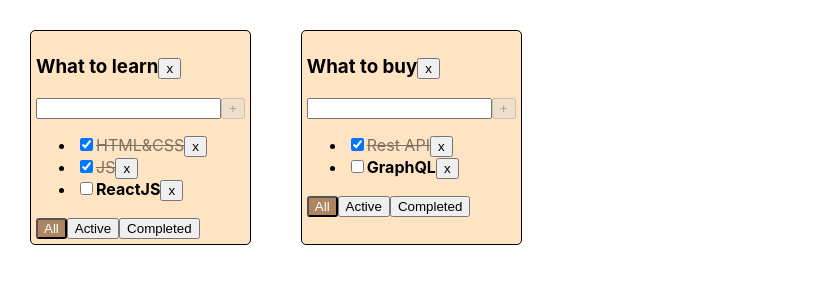
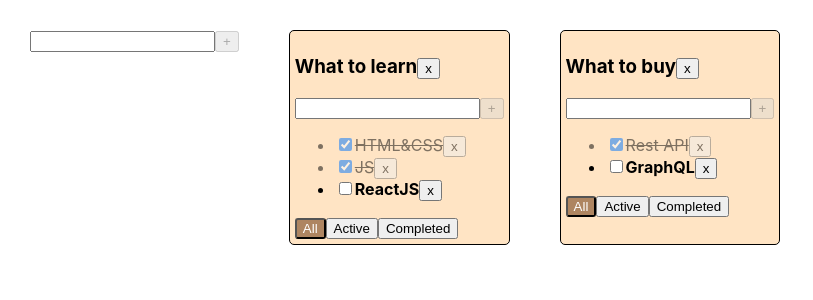
Before and after one commit to bombme247/todolist, a React (Create React App) app: page / in a window 1280 px wide. Shown: the top 300 px of the page, without its empty margins (0-813 px from the left). Built offline with nearby package versions, Linux system fonts and the light colour scheme.

Commit message:
feat: end 2-week2

```diff
--- /dev/null
+++ b/src/AddItemForm.tsx
@@ -0,0 +1,52 @@
+import { ChangeEvent, useState } from "react"
+import { Button } from "./Button"
+import { KeyboardEvent } from "react"
+
+
+type Props = {
+  addItem: (title: string) => void
+}
+
+export const AddItemForm = ({addItem}: Props) => {
+
+  const [taskTitle, setTaskTitle] = useState("")
+  const [taskInputError, setTaskInputError] = useState<string | null>(null)
+
+  const changeTaskTitleHandler = (e: ChangeEvent<HTMLInputElement>) => {
+    taskInputError && setTaskInputError(null)
+    setTaskTitle(e.currentTarget.value)
+  }
+
+  const addItemHandler = () => {
+    if(taskTitle.trim() !== '') {
+      addItem(taskTitle.trim())
+      setTaskTitle("")
+    } else {
+      setTaskInputError('Title should not be empty!')
+    }
+  }
+
+  const isAddTaskBtnDisabled = !taskTitle || taskTitle.length > 25
+
+  const userTaskTitleLengthWarning = taskTitle.length > 15 && <div>Title should contain less than 15 characters</div>
+
+  const userEmptyTaskWarning = taskInputError && <div>{taskInputError}</div>
+
+  const keyDownAddItemHandler = (e: KeyboardEvent<HTMLInputElement>) => {
+    e.key === "Enter" && addItemHandler()
+  }
+
+  return (
+    <div>
+      <input
+        className={taskInputError ? 'taskInputError' : ''}
+        value={taskTitle}
+        onChange={changeTaskTitleHandler}
+        onKeyUp={keyDownAddItemHandler}
+        />
+      <Button title="+" onClickHandler={addItemHandler} disabled={isAddTaskBtnDisabled} />
+      {userTaskTitleLengthWarning}
+      {userEmptyTaskWarning}
+    </div>
+  )
+}
--- a/src/App.tsx
+++ b/src/App.tsx
@@ -2,6 +2,7 @@ import { useState } from 'react';
 import './App.css';
 import {  Todolist } from './Todolist';
 import { v1 } from 'uuid';
+import { AddItemForm } from './AddItemForm';
 
 export type TaskType = {
   id: string
@@ -43,6 +44,14 @@ function App() {
     ],
   })
 
+const updateTask = (todolistId: string, taskId: string, title: string) => {
+  setTasks( {...tasks, [todolistId]: tasks[todolistId].map( task => task.id === taskId ? {...task, title} : task)} )
+}
+
+const updateTodolist = (todolistId: string, title: string) => {
+  setTodolists(todolists.map(list => list.id === todolistId ? {...list, title: title} : list ))
+}
+
   const removeTodolist = (todolistId: string) => {
     setTodolists(todolists.filter(list => list.id !== todolistId))
   }
@@ -50,17 +59,11 @@ function App() {
   //create
   const addTask = (todolistId: string, title: string) => {
     const newTask = {id: v1(), title:  title, isDone: false}
-    // const copyState = [...tasks]
-    // copyState.push(newTask)
-    // setTasks(copyState)
-    // сокращенный вариант(иммутабельная работа)
-    setTasks({...tasks, [todolistId]: [...tasks[todolistId], newTask]})
+    setTasks({...tasks, [todolistId]: [newTask, ...tasks[todolistId]]})
   }
   //delete
   const removeTask = (todolistId: string, taskId: string) => {
     setTasks( {...tasks, [todolistId]: tasks[todolistId].filter(list => list.id !== taskId)} )
-    // const newState = tasks.filter(task => task.id !== taskId)
-    // setTasks(newState)
   }
   //update
   const changeTaskStatus = (todolistId: string, taskId: string, isDone: boolean) => {
@@ -68,17 +71,20 @@ function App() {
   }
 
   const changeFilter = (todolistId: string, filter: FilterValuesType) => {
-    // const currentTodo = todolists.find(list => list.id === todolistId)
-    // if (currentTodo) {
-    // currentTodo.filter = filter
-    // setTodolists([...todolists])
     setTodolists(todolists.map(list => list.id === todolistId ? { ...list, filter: filter } : list))
     // }
   }
 
+  const addTodolist = (title: string) => {
+    const newId = v1()
+    const newList:TodolistType = {id: newId, title: title, filter: 'all'}
+    setTodolists([ newList, ...todolists])
+    setTasks({[newId]: [], ...tasks})
+  }
 
   return (
     <div className="App">
+      <AddItemForm addItem={addTodolist}/>
 
       {todolists.map(list => {
 
@@ -92,6 +98,7 @@ function App() {
 
         return (
           <Todolist
+            key={list.id}
             todolistId={list.id}
             title={list.title}
             tasks={filteredTasksForTodolist}
@@ -100,7 +107,9 @@ function App() {
             addTask={addTask}
             changeTaskStatus={changeTaskStatus}
             filter={list.filter}
-            removeTodolist={removeTodolist}/>
+            removeTodolist={removeTodolist}
+            updateTask={updateTask}
+            updateTodolist={updateTodolist}/>
         )
       })}
 
--- /dev/null
+++ b/src/EditableSpan.tsx
@@ -0,0 +1,38 @@
+import { ChangeEvent, useState } from "react"
+
+type Props = {
+  oldTitle: string
+  updateItem: (newTitle: string) => void
+}
+
+export const EditableSpan = (props: Props) => {
+
+  const [editMode, setEditMode] = useState(false);
+
+  const [newTitle, setNewTitle] = useState(props.oldTitle);
+
+  const activateEditModeHandler = () => {
+    setEditMode(!editMode)
+    if(editMode) {
+      addItemHandler()
+    }
+  }
+
+  const changeTitleHandler = (e: ChangeEvent<HTMLInputElement>) => {
+    setNewTitle(e.currentTarget.value)
+  }
+
+  const addItemHandler = () => {
+    props.updateItem(newTitle)
+  }
+
+  return (
+    editMode  ? <input
+                  type="text"
+                  onChange={changeTitleHandler}
+                  value={newTitle}
+                  onBlur={activateEditModeHandler}
+                  autoFocus/>
+              : <span onDoubleClick={activateEditModeHandler}>{props.oldTitle}</span>
+  )
+}
--- a/src/Todolist.tsx
+++ b/src/Todolist.tsx
@@ -1,7 +1,7 @@
+import { AddItemForm } from "./AddItemForm"
 import { FilterValuesType, TaskType } from "./App"
 import { Button } from "./Button"
-import { ChangeEvent, useState } from "react"
-import { KeyboardEvent } from "react"
+import { EditableSpan } from "./EditableSpan"
 
 type TodolistPropsType = {
   todolistId: string
@@ -13,75 +13,73 @@ type TodolistPropsType = {
   changeTaskStatus: (todolistId: string, taskId: string, isDone: boolean) => void
   filter: FilterValuesType
   removeTodolist: (todolistId: string) => void
+  updateTask: (todolistId: string, taskId: string, newTitle: string) => void
+  updateTodolist: (todolistId: string, title: string) => void
 }
 
 export const Todolist = (props: TodolistPropsType) => {
-
-const [taskTitle, setTaskTitle] = useState("")
-const [taskInputError, setTaskInputError] = useState<string | null>(null)
-
-  const tasksElements: Array<JSX.Element> | JSX.Element = props.tasks.length !== 0
-  ? props.tasks.map(task => {
-    return (
-      <li key={task.id}>
-        <input type="checkbox" checked={task.isDone} onChange={(e)=> props.changeTaskStatus(props.todolistId, task.id, e.currentTarget.checked)}/>
-        <span className={task.isDone ? 'completed-task' : 'task'}>{task.title}</span>
-        <Button onClickHandler={() => props.removeTask(props.todolistId, task.id)} title="x"/>
-      </li>
-    )
-  })
-  : <span>Your tasks list is empty</span>
-
-  const addTaskHandler = () => {
-    if(taskTitle.trim() !== '') {
-      props.addTask(props.todolistId, taskTitle.trim())
-      setTaskTitle("")
-    } else {
-      setTaskInputError('Title should not be empty!')
-    }
-  }
-
-  const changeTaskTitleHandler = (e: ChangeEvent<HTMLInputElement>) => {
-    taskInputError && setTaskInputError(null)
-    setTaskTitle(e.currentTarget.value)
-  }
-
-  const keyDownAddTaskHandler = (e: KeyboardEvent<HTMLInputElement>) => {
-    e.key === "Enter" && addTaskHandler()
-  }
-
-  const isAddTaskBtnDisabled = !taskTitle || taskTitle.length > 25
-
-  const userTaskTitleLengthWarning = taskTitle.length > 15 && <div>Title should contain less than 15 characters</div>
-
-  const userEmptyTaskWarning = taskInputError && <div>{taskInputError}</div>
+  const {
+    title,
+    tasks,
+    filter,
+    removeTask,
+    changeFilter,
+    addTask,
+    changeTaskStatus,
+    todolistId,
+    removeTodolist,
+    updateTask,
+    updateTodolist
+  } = props
 
   const changeFilterTaskHandler = (filter: FilterValuesType) => {
-    props.changeFilter(props.todolistId, filter)
+    changeFilter(props.todolistId, filter)
   }
+  const removeTodolistHandler = () => {
+    removeTodolist(todolistId)
+  }
+  const addTaskHandler = (title: string) => {
+    addTask(props.todolistId, title)
+  }
+const updateTodolistHandler = (title: string) => {
+  updateTodolist(todolistId, title)
+}
+
+const updateTaskHandler = (taskId: string, newTitle: string) => {
+  updateTask(todolistId, taskId, newTitle)
+}
 
   return (
     <div className="todolist">
       <h3>
-        {props.title}
-        <Button title="x" onClickHandler={() => {props.removeTodolist(props.todolistId)}}/>
+        <EditableSpan oldTitle={title} updateItem={updateTodolistHandler}/>
+        <Button title="x" onClickHandler={removeTodolistHandler} />
       </h3>
+      <AddItemForm addItem={addTaskHandler} />
+      {
+        tasks.length !== 0
+          ? <ul>
+            {tasks.map(task => {
+
+// const updateTaskHandler = (newTitle: string) => {
+//   updateTask(todolistId, task.id, newTitle)
+// }
+
+              return (
+                <li key={task.id} className={task.isDone ? 'completed-task' : 'task'}>
+                  <input type="checkbox" checked={task.isDone} onChange={(e) => changeTaskStatus(todolistId, task.id, e.currentTarget.checked)} />
+                  <EditableSpan oldTitle={task.title} updateItem={(newTitle)=>updateTaskHandler(task.id, newTitle)}/>
+                  <Button onClickHandler={() => removeTask(todolistId, task.id)} title="x" />
+                </li>
+              )
+            })}
+          </ul>
+          : <span>Your tasks list is empty</span>
+      }
       <div>
-        <input value={taskTitle}
-        onChange = {changeTaskTitleHandler}
-        onKeyDown={keyDownAddTaskHandler}
-        className={taskInputError ? 'taskInputError' : ''}/>
-        <Button title="+" onClickHandler={addTaskHandler} disabled={isAddTaskBtnDisabled}/>
-        {userTaskTitleLengthWarning}
-        {userEmptyTaskWarning}
-      </div>
-      <ul>
-        {tasksElements}
-      </ul>
-      <div>
-        <Button onClickHandler={() => changeFilterTaskHandler("all")} title="All" styles={props.filter === 'all' ? 'active' : ''}/>
-        <Button onClickHandler={() => changeFilterTaskHandler("active")} title="Active" styles={props.filter === 'active' ? 'active' : ''}/>
-        <Button onClickHandler={() => changeFilterTaskHandler("completed")} title="Completed" styles={props.filter === 'completed' ? 'active' : ''}/>
+        <Button onClickHandler={() => changeFilterTaskHandler("all")} title="All" styles={filter === 'all' ? 'active' : ''} />
+        <Button onClickHandler={() => changeFilterTaskHandler("active")} title="Active" styles={filter === 'active' ? 'active' : ''} />
+        <Button onClickHandler={() => changeFilterTaskHandler("completed")} title="Completed" styles={filter === 'completed' ? 'active' : ''} />
       </div>
     </div>
   )
```
